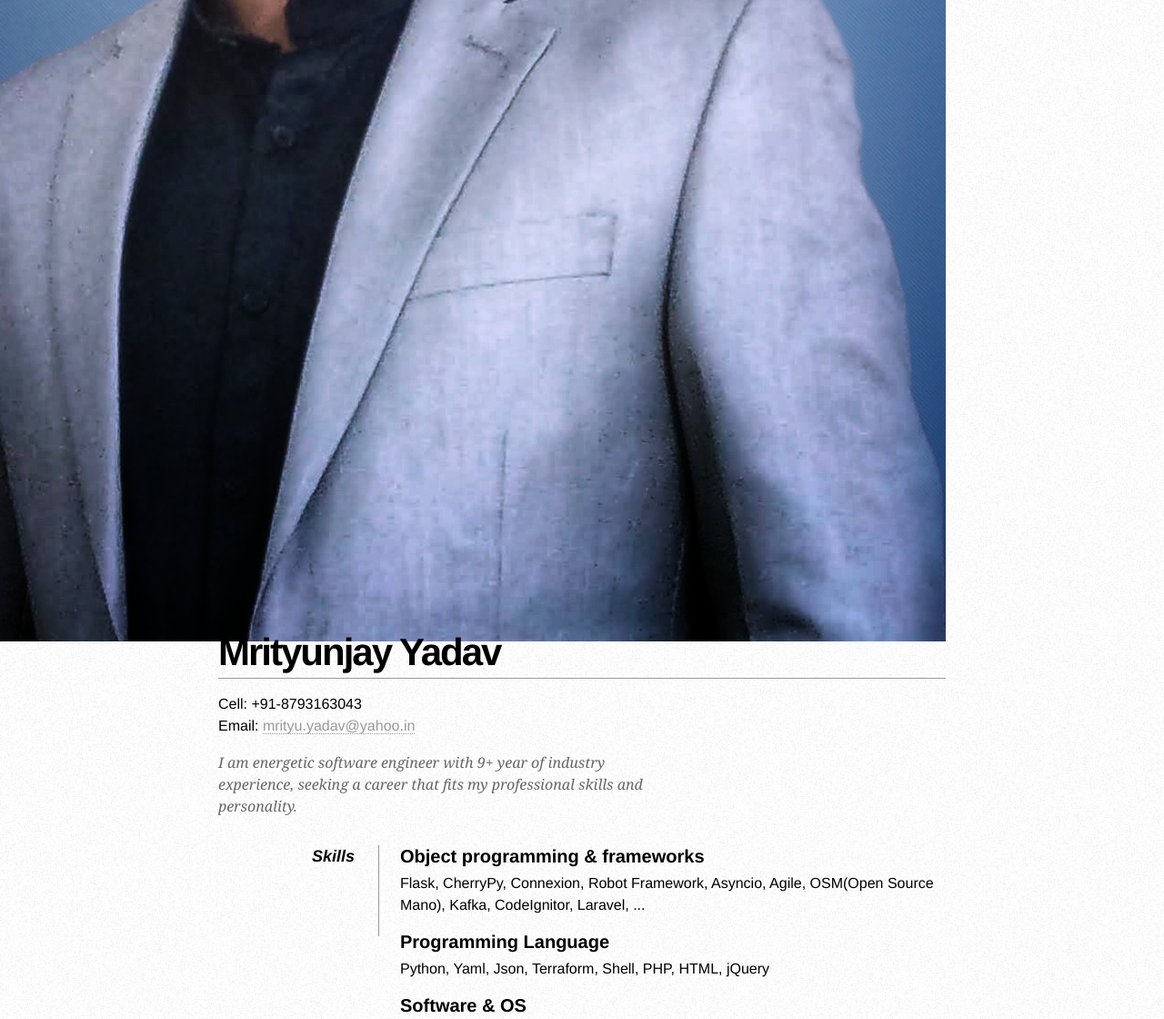
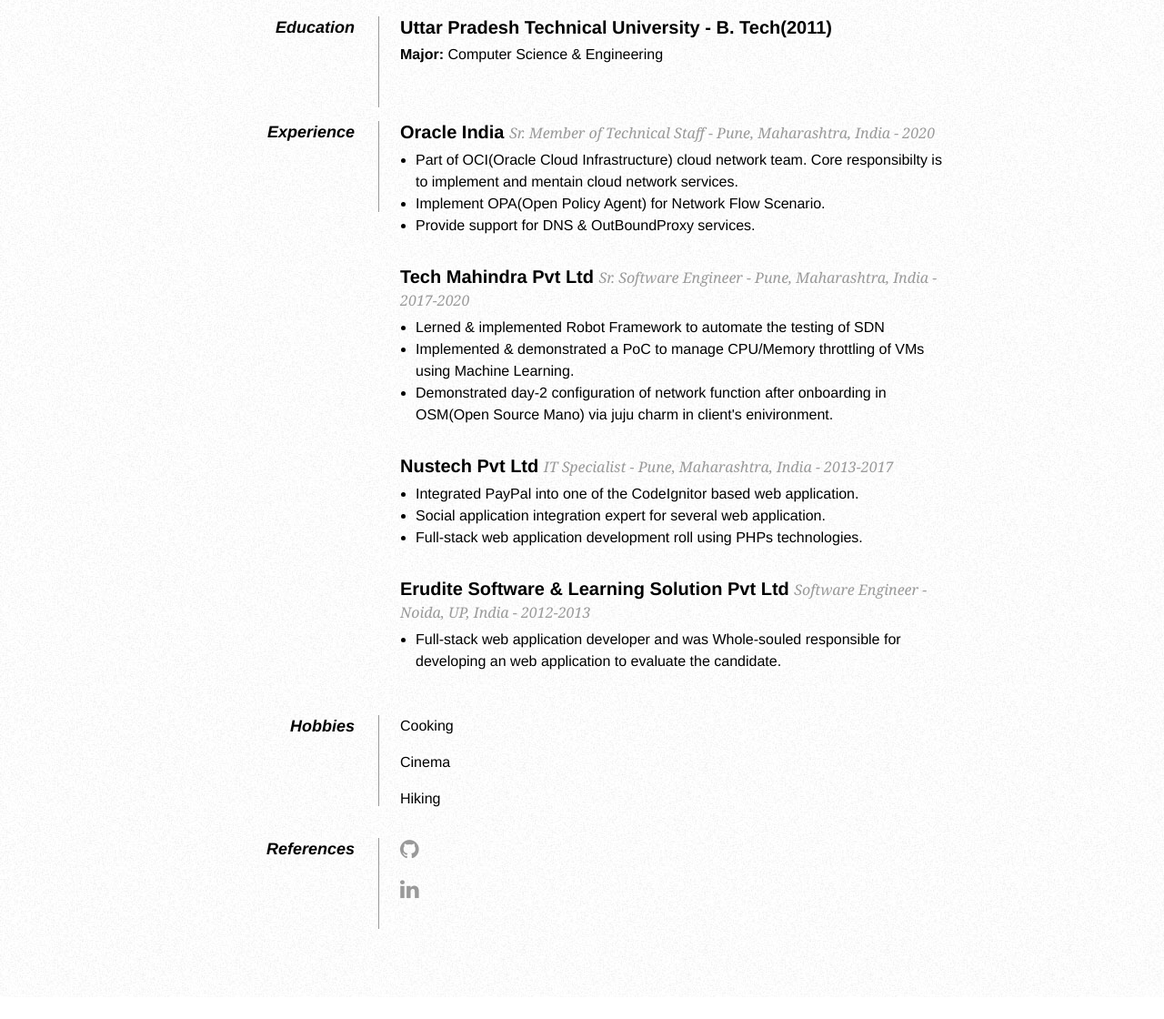
Before and after one commit to yadavmrityunjay/yadavmrityunjay.github.in, a plain HTML site: page index.html in a window 1280 px wide. Shown: the part 798-1918 px from the top of the page at 91% size. After the commit the page ends 1894 px from the top, so only its background shows below. Drawn offline with Linux system fonts and the light colour scheme.

Commit message:
Resize the profile image

```diff
--- a/index.html
+++ b/index.html
@@ -4,7 +4,7 @@
 
 <head>
     <meta http-equiv="Content-Type" content="text/html; charset=utf-8" />
-
+    <link rel="stylesheet" href="https://cdnjs.cloudflare.com/ajax/libs/font-awesome/4.7.0/css/font-awesome.min.css">
     <title>Mrityunjay Yadav</title>
 
     <style type="text/css">
@@ -31,6 +31,8 @@
         #pic {
             float: right;
             margin: -30px 0 0 0;
+            width: 25%;
+            height: auto;
         }
 
         h1 {
@@ -49,7 +51,7 @@
         }
 
         h2 span {
-            position: absolute;
+            /* position: absolute; */
             bottom: 0;
             right: 0;
             font-style: italic;
@@ -110,6 +112,9 @@
             float: none;
             margin: 0;
             height: 15px;
+        }
+        a.fa, a.fa:hover{
+            border-bottom: none;
         }
     </style>
 </head>
@@ -218,12 +223,16 @@
             <dd class="clear"></dd>
 
             <dt>Hobbies</dt>
-            <dd>Cooking, Cinema, Hiking</dd>
+            <!-- <dd><ul><li>Cooking</li><li>Cinema</li><li>Hiking</li></ul></dd> -->
+            <dd><p>Cooking</p><p>Cinema</p><p>Hiking</p></dd>
 
             <dd class="clear"></dd>
 
             <dt>References</dt>
-            <dd>Available on request</dd>
+            <dd>
+                <p><a class="fa fa-github" style="font-size:24px" href="https://github.com/yadavmrityunjay"></a></p>
+                <p><a class="fa fa-linkedin" style="font-size:24px" href="https://www.linkedin.com/in/mrityunjayyadav/"></a></p>
+            </dd>
 
             <dd class="clear"></dd>
         </dl>
```
